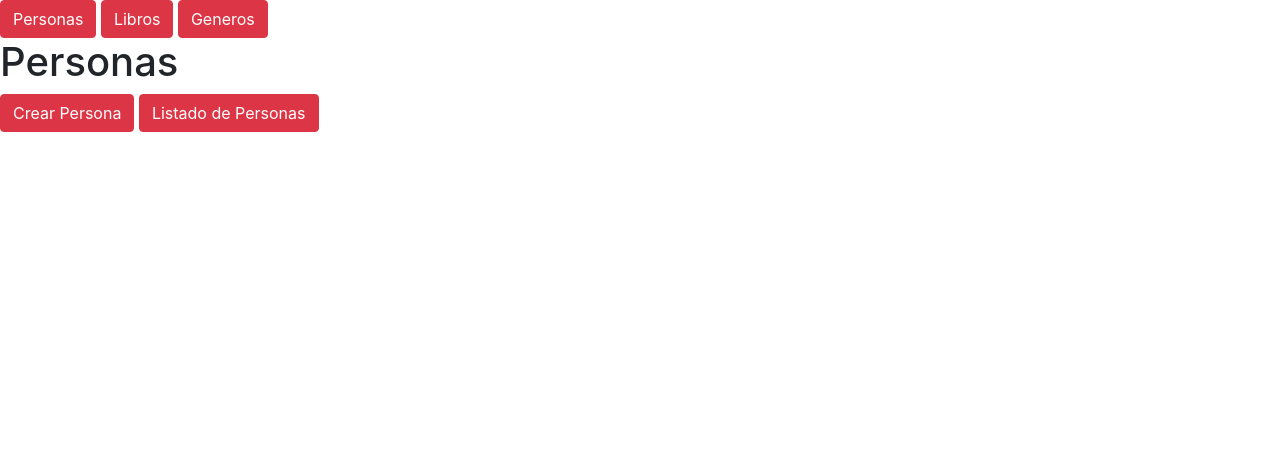
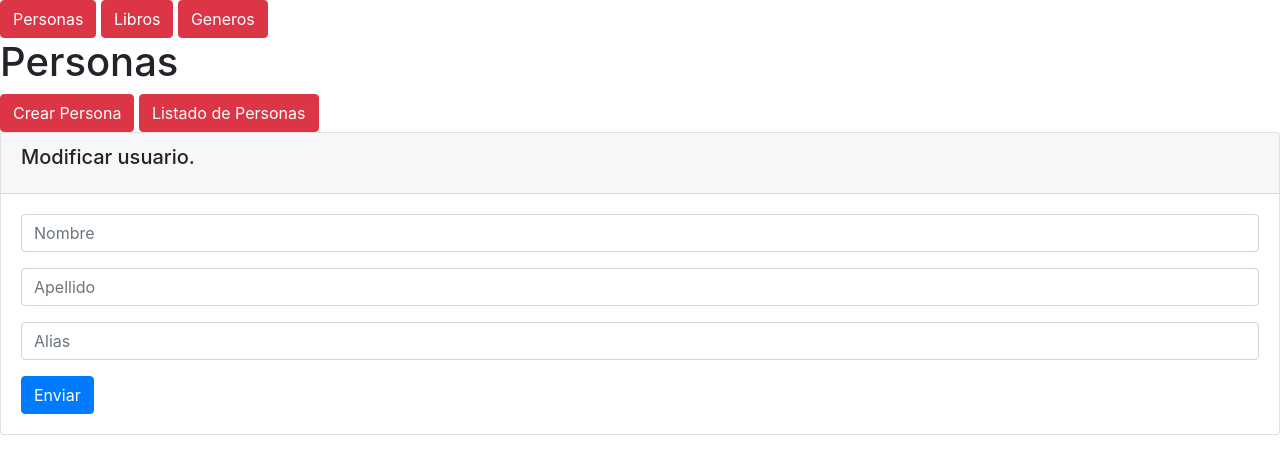
Before and after one commit to julian119988/donde-estan-mis-libros-front-end, a React (Create React App) app: page /personas/modificar/1 in a window 1280 px wide. Shown: the top 474 px of the page. Built offline with nearby package versions, Linux system fonts and the light colour scheme.

Commit message:
BorrarItem ModificarPersona agregado, falta optimizar

```diff
--- a/src/Components/ItemList/ItemList.js
+++ b/src/Components/ItemList/ItemList.js
@@ -1,9 +1,33 @@
+import Button from "react-bootstrap/Button";
+import axios from "axios";
+import { useHistory } from "react-router-dom";
+
 export default function ItemList(props) {
-  function handleClick(event) {
+  let history = useHistory();
+
+  function getId(event) {
     event.preventDefault();
-    const element = event.target.parentElement;
-    const parent = element.parentElement; // Aca iria el componente modificarItem
-    parent.removeChild(element); // Ademas se tiene que acceder a la db y borrar ahi luego, luego renderizar el componente nuevamente
+    const campo = event.target.parentElement;
+    const fila = campo.parentElement;
+    return fila.firstChild.textContent;
+
+    // Ademas se tiene que acceder a la db y borrar ahi luego, luego renderizar el componente nuevamente
+  }
+
+  function borrarItem(id) {
+    axios
+      .delete(props.url + "/" + id)
+      .then((res) => {
+        console.log(res);
+        props.refresh();
+      })
+      .catch((err) => {
+        console.log(err);
+      });
+  }
+  function modificarItem(id) {
+    const path = `modificar/` + id;
+    history.replace(path);
   }
 
   function iterarObjeto(objeto) {
@@ -13,16 +37,42 @@ export default function ItemList(props) {
     });
   }
 
+  function agregarBotones(campo, index) {
+    const tamanioObjeto = Object.keys(props.fila).length;
+
+    if (!(tamanioObjeto === index + 1)) {
+      return <td key={Math.random(1000)}>{campo}</td>;
+    } else {
+      return (
+        <>
+          <td key={Math.random(1000)}>{campo}</td>
+          <td key={Math.random(1000)}>
+            <Button
+              variant="danger"
+              onClick={(event) => borrarItem(getId(event))}
+              key={Math.random(1000)}
+            >
+              Borrar
+            </Button>
+            <Button
+              key={Math.random(1000)}
+              style={{ marginLeft: "5px" }}
+              onClick={(event) => modificarItem(getId(event), props.pagina)}
+            >
+              Editar
+            </Button>
+          </td>
+        </>
+      );
+    }
+  }
+
   return (
     //cada td necesita una key asi que puse math random, ya que el que importa es tr y le inserto la key en ListadoPersona
-    <tr onClick={(event) => handleClick(event)}>
-      {iterarObjeto(props.fila).map((campo) => {
-        return (
-          <td style={{ cursor: "pointer" }} key={Math.random(1000)}>
-            {campo}
-          </td>
-        );
-      })}
+    <tr>
+      {iterarObjeto(props.fila).map((campo, index) =>
+        agregarBotones(campo, index)
+      )}
     </tr>
   );
 }
--- a/src/Components/Persona/ListadoPersona/ListadoPersona.js
+++ b/src/Components/Persona/ListadoPersona/ListadoPersona.js
@@ -3,12 +3,14 @@ import ItemList from "../../ItemList/ItemList";
 import axios from "axios";
 import { useEffect, useState } from "react";
 
-const ListadoPersona = () => {
+const ListadoPersona = (props) => {
   const [personas, setPersonas] = useState([""]);
+  const [actualizarLista, setActualizarLista] = useState(false);
 
   function fetchPersona() {
-    return axios.get("http://localhost:3001/persona").then((response) => {
+    return axios.get(props.url).then((response) => {
       setPersonas((personas) => {
+        console.log(response);
         return response.data;
       });
     });
@@ -22,24 +24,54 @@ const ListadoPersona = () => {
     //Esta funcion devuelve un id random al inicio ya que no puede definir undefined como key.
     return fila._id ? fila._id : Math.random(1000);
   }
+  function forzarEstado() {
+    fetchPersona();
+  }
+
+  function agregarBorrarModificar(key, index) {
+    const tamanioObjeto = Object.keys(personas[0]).length;
+    if (!(tamanioObjeto === index + 1)) {
+      return (
+        <th scope="col" key={Math.random(1000)}>
+          {key.charAt(0).toUpperCase() + key.slice(1)}
+        </th>
+      );
+    } else {
+      return (
+        <>
+          <th scope="col" key={Math.random(1000)}>
+            {key.charAt(0).toUpperCase() + key.slice(1)}
+          </th>
+          <th scope="col" key={Math.random(1000)}>
+            Borrar | Editar
+          </th>
+        </>
+      );
+    }
+  }
 
   return (
     <Table className="table-bordered table-hover">
       <thead className="thead-dark">
         <tr key="primerTr" className=".thead-dark">
           {Object.keys(personas[0]).map((key, index) => {
-            return (
-              // Se leen las keys de el primer item de la tabla, para armar la misma, luego se pone mayuscula la primer letra, (se tiene que hacer una peticion con axios)falta.
-              <th scope="col" key={key.toString() + index.toString()}>
-                {key.charAt(0).toUpperCase() + key.slice(1)}
-              </th>
-            );
+            return agregarBorrarModificar(key, index);
+
+            // Se leen las keys de el primer item de la tabla, para armar la misma, luego se pone mayuscula la primer letra, (se tiene que hacer una peticion con axios)falta.
           })}
         </tr>
       </thead>
       <tbody>
         {personas.map((fila) => {
-          return <ItemList fila={fila} key={returnId(fila)} />;
+          return (
+            <ItemList
+              fila={fila}
+              key={returnId(fila)}
+              url={props.url}
+              refresh={forzarEstado}
+              pagina="personas"
+            />
+          );
         })}
       </tbody>
     </Table>
--- /dev/null
+++ b/src/Components/Persona/ModificarPersona/ModificarPersona.js
@@ -0,0 +1,76 @@
+import { useRef, useState } from "react";
+import Form from "react-bootstrap/Form";
+import Card from "react-bootstrap/Card";
+import Button from "react-bootstrap/Button";
+import axios from "axios";
+import { useHistory } from "react-router-dom";
+
+export default function ModificarPersona(props) {
+  const [usuarioModificado, setUsuarioModificado] = useState("");
+  const history = useHistory();
+
+  const id = props.match.params.id;
+  const nombreRef = useRef();
+  const apellidoRef = useRef();
+  const aliasRef = useRef();
+
+  function comprobarCambios() {
+    setUsuarioModificado({
+      nombre: nombreRef.current.value,
+      apellido: apellidoRef.current.value,
+      alias: aliasRef.current.value,
+    });
+  }
+  async function enviarCambios(event) {
+    event.preventDefault();
+    await axios
+      .put(`http://localhost:3001/persona/${id}`, usuarioModificado)
+      .then((res) => {
+        console.log(res.data);
+      })
+      .then(() => history.push("/personas/listado"))
+      .catch((error) => console.log(error));
+  }
+  return (
+    <Card>
+      <Card.Header>
+        <Card.Title>Modificar usuario.</Card.Title>
+      </Card.Header>
+      <Card.Body>
+        <Form onSubmit={enviarCambios}>
+          <Form.Group>
+            <Form.Control
+              type="text"
+              name="nombre"
+              ref={nombreRef}
+              onChange={comprobarCambios}
+              placeholder="Nombre"
+              required
+            ></Form.Control>
+          </Form.Group>
+          <Form.Group>
+            <Form.Control
+              type="text"
+              name="apellido"
+              ref={apellidoRef}
+              onChange={comprobarCambios}
+              placeholder="Apellido"
+              required
+            ></Form.Control>
+          </Form.Group>
+          <Form.Group>
+            <Form.Control
+              type="text"
+              name="alias"
+              ref={aliasRef}
+              onChange={comprobarCambios}
+              placeholder="Alias"
+              required
+            ></Form.Control>
+          </Form.Group>
+          <Button type="submit">Enviar</Button>
+        </Form>
+      </Card.Body>
+    </Card>
+  );
+}
--- a/src/Components/Persona/Persona.js
+++ b/src/Components/Persona/Persona.js
@@ -1,20 +1,31 @@
-import Button from 'react-bootstrap/Button';
+import Button from "react-bootstrap/Button";
 import { Link, Route, Switch } from "react-router-dom";
 import ListadoPersona from "./ListadoPersona/ListadoPersona";
 import CreacionPersona from "./CreacionPersona/CreacionPersona";
+import ModificarPersona from "./ModificarPersona/ModificarPersona";
 
 function Persona() {
-
-
   return (
     <>
       <h1>Personas</h1>
-      <Link to='/personas/creacion'><Button variant="danger">Crear Persona</Button>{' '} </Link>
-      <Link to='/personas/listado'><Button variant="danger">Listado de Personas</Button>{' '}</Link>
+      <Link to="/personas/creacion">
+        <Button variant="danger">Crear Persona</Button>{" "}
+      </Link>
+      <Link to="/personas/listado">
+        <Button variant="danger">Listado de Personas</Button>{" "}
+      </Link>
 
       <Switch>
-        <Route path='/personas/creacion'><CreacionPersona /></Route>
-        <Route path='/personas/listado'><ListadoPersona /></Route>
+        <Route path="/personas/creacion">
+          <CreacionPersona />
+        </Route>
+        <Route path="/personas/listado">
+          <ListadoPersona url="http://localhost:3001/persona" />
+        </Route>
+        <Route
+          path="/personas/modificar/:id"
+          component={ModificarPersona}
+        ></Route>
       </Switch>
     </>
   );
```
